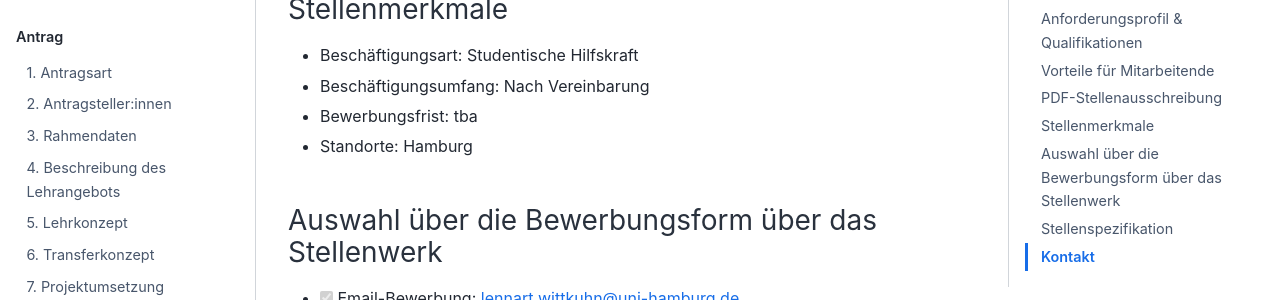
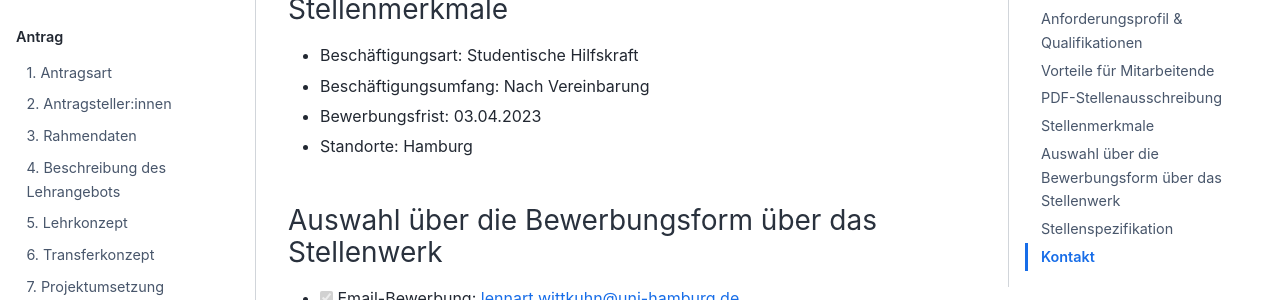
Before and after one commit to lnnrtwttkhn/ddlitlab-proposal, a Jupyter Book: the page built from docs/ausschreibung_whk.md, in a window 1280 px wide and 900 px high, scrolled down 3919 px. Shown: the part 154-454 px from the top of the window. Built offline with Jupyter Book 1.0.4 settings and Sphinx 7.4.7 and the Sphinx Book theme 1.1.4, drawn with Linux system fonts in a browser that asks for light colours.

Commit message:
add application deadline

```diff
--- a/docs/ausschreibung_whk.md
+++ b/docs/ausschreibung_whk.md
@@ -63,7 +63,7 @@
 
 Wir wertschätzen Vielfalt und begrüßen daher alle Bewerbungen - unabhängig von Geschlecht, Nationalität, ethnischer und sozialer Herkunft, Religion/Weltanschauung, Behinderung, Alter sowie sexueller Orientierung und Identität.
 
-Bitte richten Sie Ihre vollständigen Bewerbungsunterlagen (tabellarischer Lebenslauf **ohne Foto**, Motivationsschreiben (max. 1 Seite), aktuelle Semester-/Immatrikulationsbescheinigung, Hochschulzeugnisse oder Transkript of Records bzw. einfacher Ausdruck des Leistungskontos, ggf. Zeugnisse oder Nachweise über relevante praktische Tätigkeiten) vorzugsweise in **einer PDF-Datei** und per **E-Mail** bis zum **XX.XX.XXXX** an:
+Bitte richten Sie Ihre vollständigen Bewerbungsunterlagen (tabellarischer Lebenslauf **ohne Foto**, Motivationsschreiben (max. 1 Seite), aktuelle Semester-/Immatrikulationsbescheinigung, Hochschulzeugnisse oder Transkript of Records bzw. einfacher Ausdruck des Leistungskontos, ggf. Zeugnisse oder Nachweise über relevante praktische Tätigkeiten) vorzugsweise in **einer PDF-Datei** und per **E-Mail** bis zum **03.04.2023** an:
 
 **Dr. Lennart Wittkuhn**</br>
 Von-Melle-Park 5, Raum 4070, 20146 Hamburg</br>
@@ -118,7 +118,7 @@
 
 - Beschäftigungsart: Studentische Hilfskraft
 - Beschäftigungsumfang: Nach Vereinbarung
-- Bewerbungsfrist: tba
+- Bewerbungsfrist: 03.04.2023
 - Standorte: Hamburg
 
 ### Auswahl über die Bewerbungsform über das Stellenwerk
```
